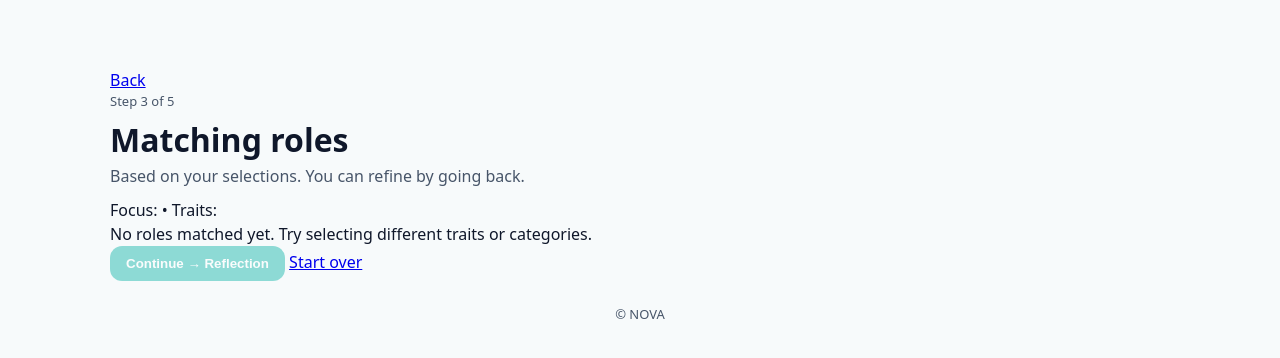
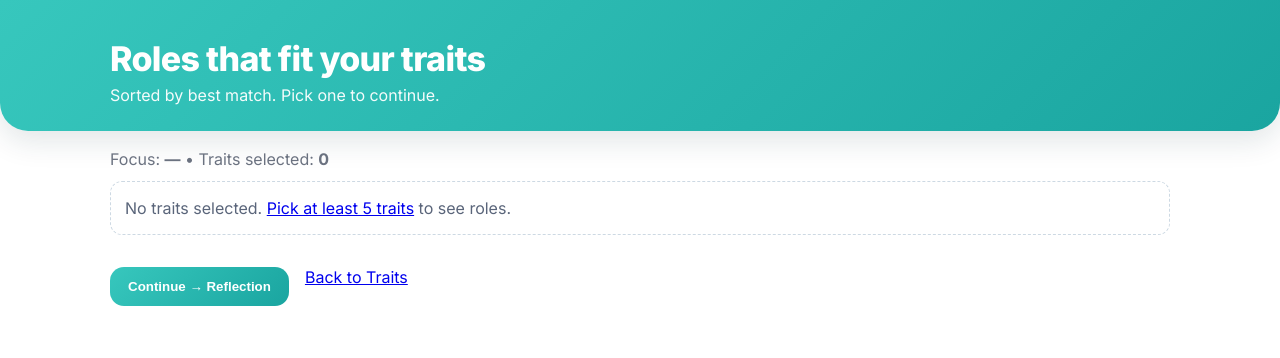
Before and after one commit to Lean4me2025/NOVA_NAVI_10252025, a plain HTML site: page roles.html in a window 1280 px wide. Drawn offline with Linux system fonts and the light colour scheme.

Commit message:
Update roles.html

```diff
--- a/roles.html
+++ b/roles.html
@@ -1,33 +1,41 @@
-<!DOCTYPE html>
+<!doctype html>
 <html lang="en">
 <head>
-  <meta charset="UTF-8" />
-  <meta name="viewport" content="width=device-width, initial-scale=1.0" />
+  <meta charset="utf-8" />
+  <meta name="viewport" content="width=device-width,initial-scale=1" />
   <title>NOVA • Roles</title>
-  <link rel="stylesheet" href="/assets/css/style.css" />
+  <link href="https://fonts.googleapis.com/css2?family=Inter:wght@400;600;700;800&display=swap" rel="stylesheet">
+  <style>
+    :root{--teal4:#37c7bd;--teal5:#1aa5a0;--ink:#1d2538;--muted:#6b7280;--border:#e8ecf2;--shadow:0 10px 30px rgba(13,52,58,.12)}
+    *{box-sizing:border-box} body{margin:0;font-family:Inter,system-ui,-apple-system,Segoe UI,Roboto,sans-serif;background:#fff;color:var(--ink)}
+    .wrap{max-width:1100px;margin:0 auto;padding:0 20px}
+    .hero{background:linear-gradient(135deg,var(--teal4),var(--teal5));color:#fff;padding:38px 0 26px;border-bottom-left-radius:28px;border-bottom-right-radius:28px;box-shadow:var(--shadow)}
+    .hero h1{font-size:34px;font-weight:800;margin:0 0 6px;letter-spacing:-.02em}
+    .hero p{margin:0;opacity:.95}
+    .top{margin:18px 0 8px;color:var(--muted)}
+    .grid{display:grid;grid-template-columns:repeat(2,1fr);gap:14px;margin:14px 0}
+    .card{border:1px solid var(--border);border-radius:12px;padding:14px;background:#fff}
+    .name{font-weight:800;margin-bottom:6px}
+    .desc{color:#4b5563;font-size:14px}
+    .footer{display:flex;gap:16px;margin:18px 0 36px}
+    .btn{background:linear-gradient(135deg,var(--teal4),var(--teal5));color:#fff;border:0;border-radius:14px;padding:12px 18px;font-weight:800;cursor:pointer}
+    .empty{background:#fff;border:1px dashed #cdd9e3;border-radius:12px;padding:16px 14px;color:#5a657a;margin:12px 0}
+    @media (max-width:900px){.grid{grid-template-columns:1fr}}
+  </style>
 </head>
 <body>
-  <div class="container">
-    <a class="nav" href="traits.html">Back</a>
-    <div class="kicker">Step 3 of 5</div>
-    <h1>Matching roles</h1>
-    <p class="p">Based on your selections. You can refine by going back.</p>
+  <header class="hero">
+    <div class="wrap">
+      <h1>Roles that fit your traits</h1>
+      <p>Sorted by best match. Pick one to continue.</p>
+    </div>
+  </header>
 
-    <div class="bar">
-      Focus: <span id="focusLine"></span> • Traits: <span id="traitsLine"></span>
-    </div>
+  <!-- mount -->
+  <main id="roles" class="wrap" data-page="roles"></main>
 
-    <!-- where roles render -->
-    <section id="roleGrid" class="grid-2"></section>
-
-    <div class="actions">
-      <button id="toRevealBtn" class="btn" disabled>Continue → Reflection</button>
-      <a id="resetRoles" class="reset" href="categories.html">Start over</a>
-    </div>
-
-    <div class="footer">© NOVA</div>
-  </div>
-
-  <script src="/assets/app.js" defer></script>
+  <script defer src="/assets/js/DataLoader.js"></script>
+  <script defer src="/assets/js/ResultsRenderer.js"></script>
+  <script defer src="/assets/js/SaveReturn.js"></script> <!-- optional; safe -->
 </body>
 </html>
```
